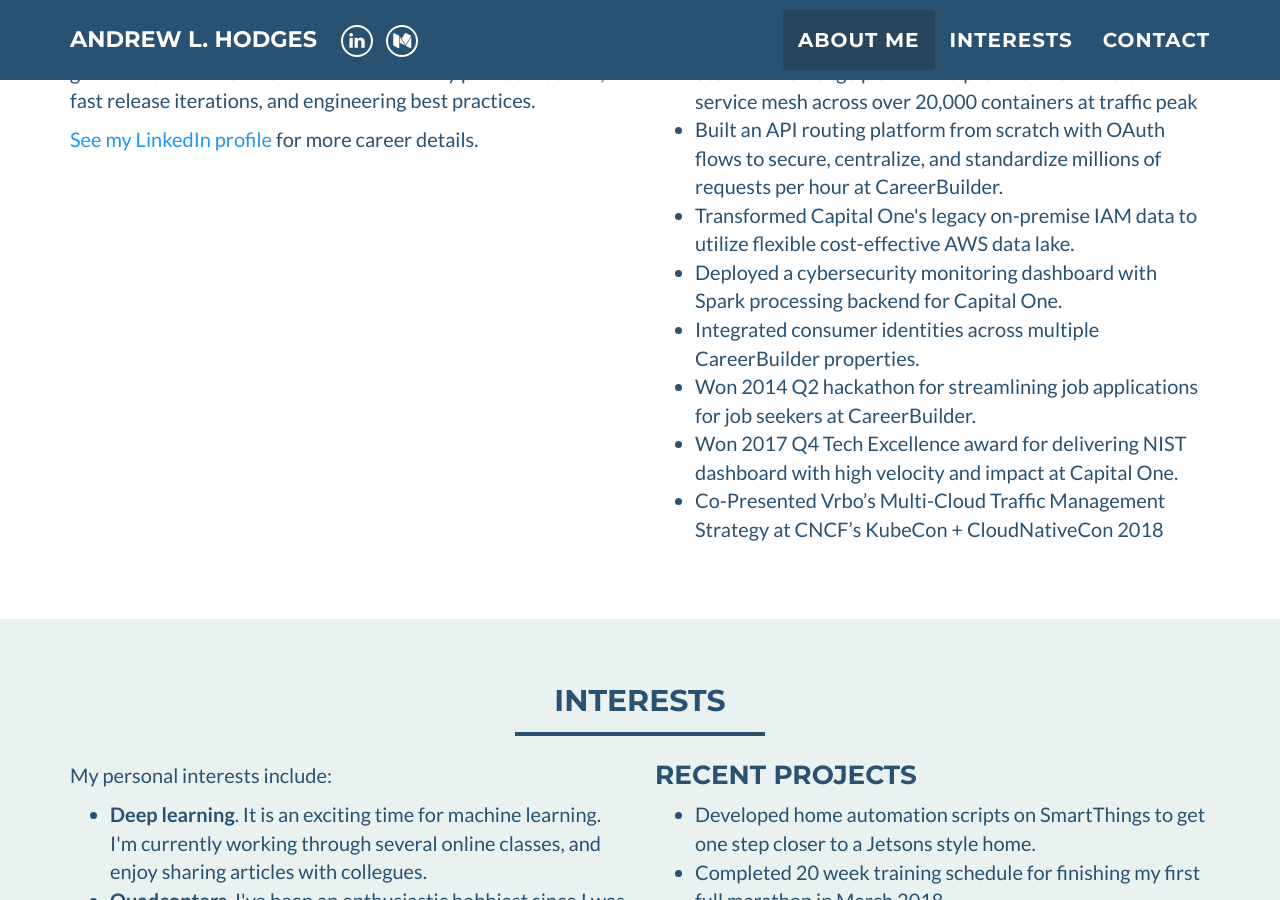
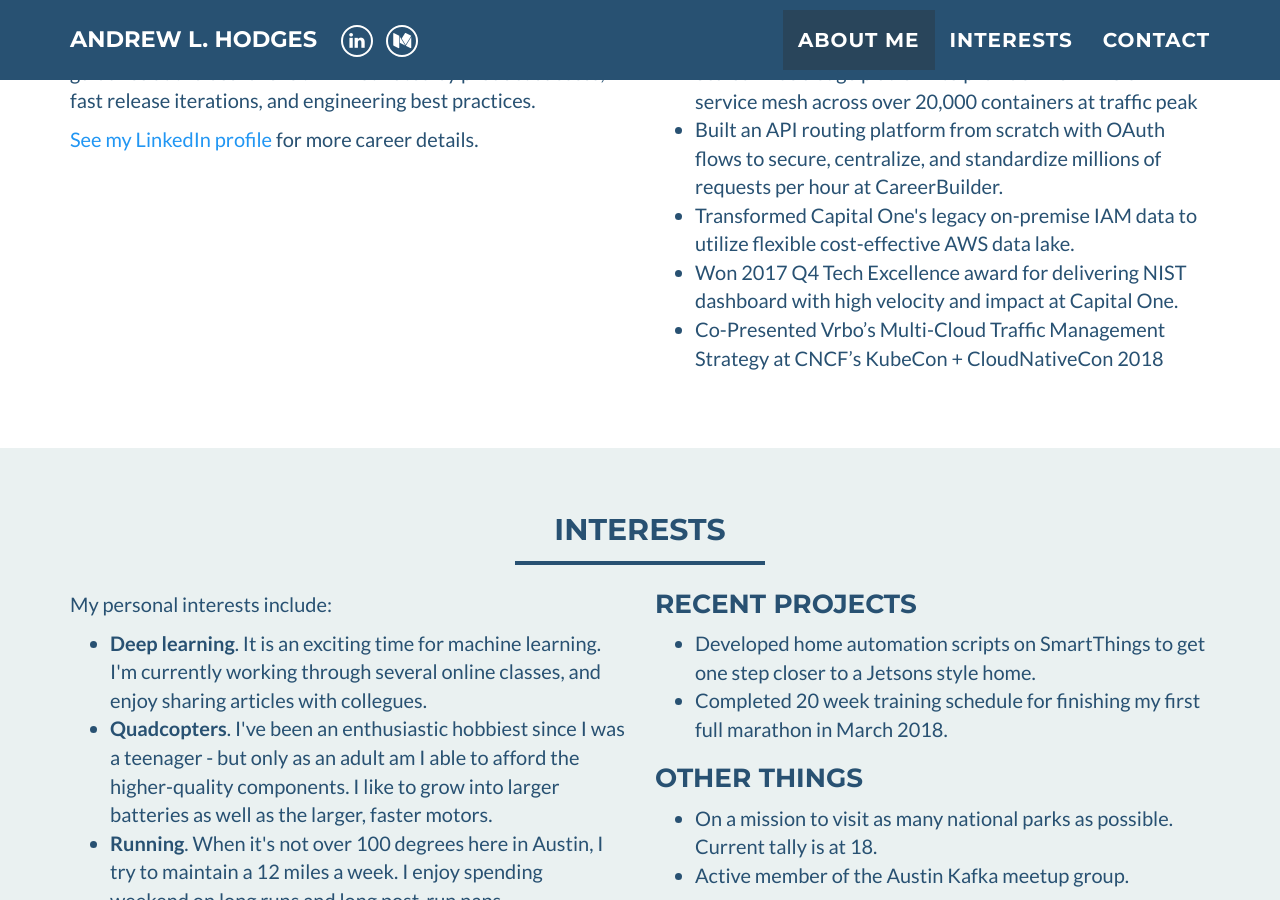
Before and after one commit to ahodges/SinglePager, a Jekyll site: the page built from index.html, in a window 1280 px wide and 900 px high, scrolled down 812 px. Built offline with Jekyll 4.4.1, drawn with Linux system fonts in a browser that asks for light colours.

Commit message:
Simplified Highlights

```diff
--- a/_includes/about_me.html
+++ b/_includes/about_me.html
@@ -37,13 +37,6 @@
     			</li>
           <li>
             Transformed Capital One's legacy on-premise IAM data to utilize flexible cost-effective AWS data lake.
-          <li>
-            Deployed a cybersecurity monitoring dashboard with Spark processing backend for Capital One.
-    			<li>
-            Integrated consumer identities across multiple CareerBuilder properties.
-    			</li>
-    			<li>
-            Won 2014 Q2 hackathon for streamlining job applications for job seekers at CareerBuilder.
     			</li>
 				<li>
             Won 2017 Q4 Tech Excellence award for delivering NIST dashboard with high velocity and impact at Capital One.
```
